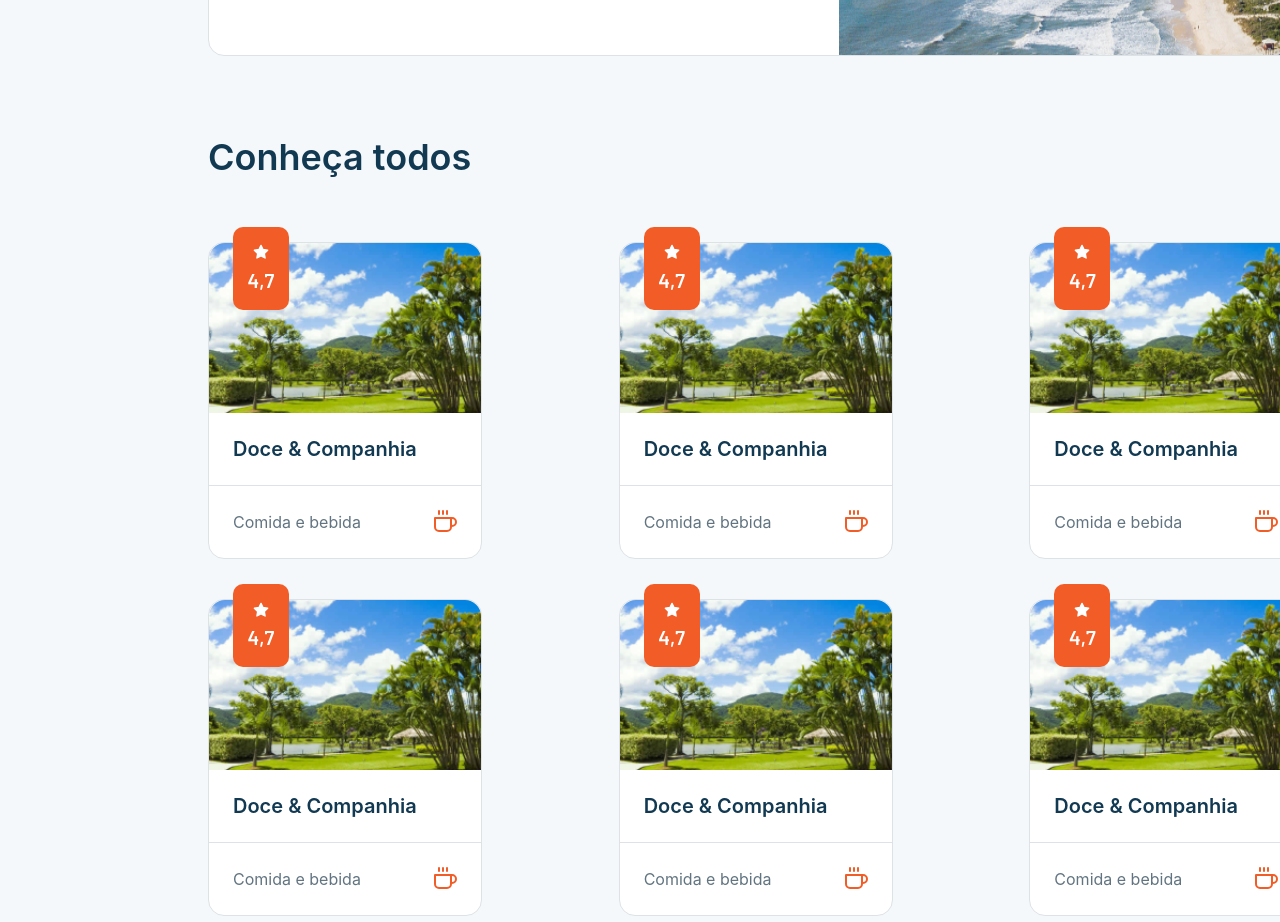
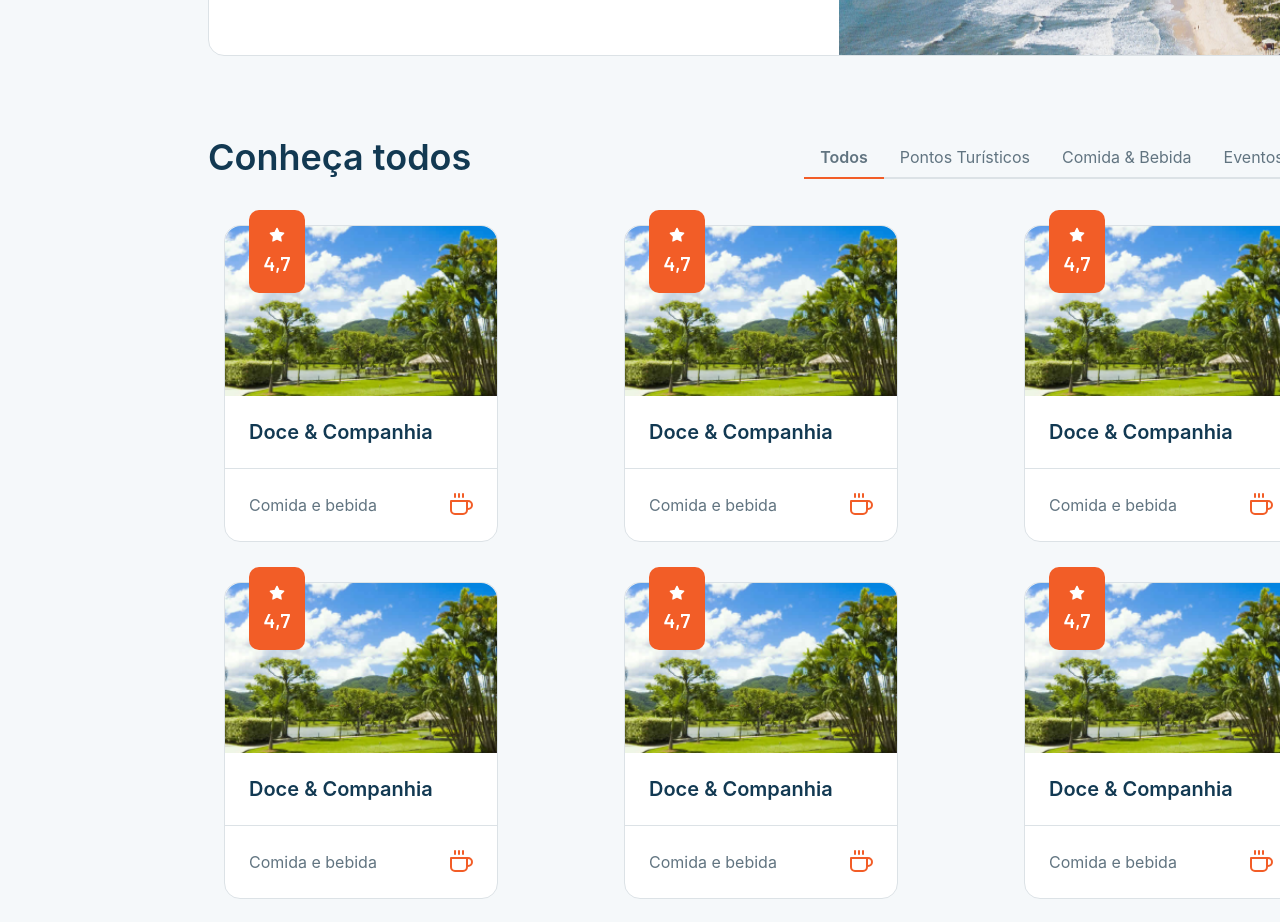
Before and after one commit to LeoCPeres/Traveler-front, a Next.js app: page /cities/aguas-mornas in a window 1280 px wide. Shown: the part 1720-2642 px from the top of the page. Built offline with nearby package versions, Linux system fonts and the light colour scheme.

Commit message:
tabs in cities slug

```diff
--- a/src/pages/cities/[slug].tsx
+++ b/src/pages/cities/[slug].tsx
@@ -5,6 +5,12 @@ import {
   Heading,
   Image,
   SimpleGrid,
+  Tab,
+  TabList,
+  TabPanel,
+  TabPanels,
+  Tabs,
+  TabsProvider,
   Text,
 } from "@chakra-ui/react";
 import { BackButton } from "../../components/BackButton";
@@ -222,13 +228,46 @@ export default function City() {
                 borderRadius="0 16px 16px 0"
               />
             </Flex>
-            <Flex w="100%" justify="space-between" align="center" mb="33px">
+
+            <Flex w="100%">
+              <Tabs
+                w="100%"
+                display="flex"
+                justifyContent="space-between"
+                align="center"
+                mb="33px"
+                flexDirection="column"
+              >
+                <Flex
+                  w="100%"
+                  alignItems="center"
+                  justifyContent="space-between"
+                >
                   <Heading color="blue.700" fontSize="36px" fontWeight="600">
                     Conheça todos
                   </Heading>
-              <Flex>Componente</Flex>
+                  <TabList>
+                    <Tab
+                      _selected={{ borderColor: "orange.500", fontWeight: 600 }}
+                    >
+                      Todos
+                    </Tab>
+                    <Tab
+                      _selected={{ borderColor: "orange.500", fontWeight: 600 }}
+                    >
+                      Pontos Turísticos
+                    </Tab>
+                    <Tab _selected={{ borderColor: "orange.500" }}>
+                      Comida & Bebida
+                    </Tab>
+                    <Tab _selected={{ borderColor: "orange.500" }}>
+                      Eventos Organizados
+                    </Tab>
+                  </TabList>
                 </Flex>
 
+                <TabPanels w="100%">
+                  <TabPanel w="100%">
                     <SimpleGrid
                       gap="40px"
                       columns={4}
@@ -254,6 +293,10 @@ export default function City() {
                       <LocalCard />
                       <LocalCard />
                     </SimpleGrid>
+                  </TabPanel>
+                </TabPanels>
+              </Tabs>
+            </Flex>
           </Flex>
         </Flex>
       </Flex>
```
Lines whose indentation alone changed are shown as unchanged.
